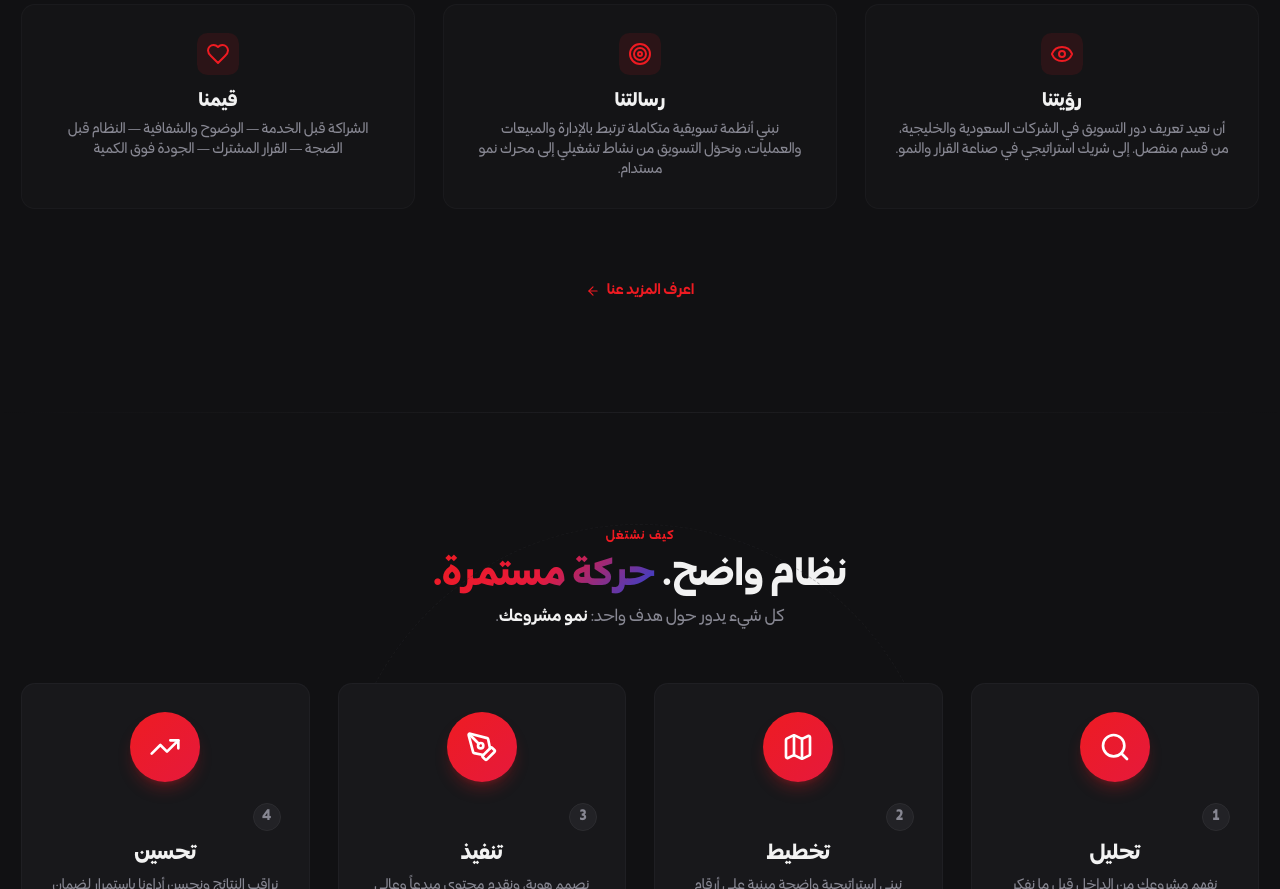
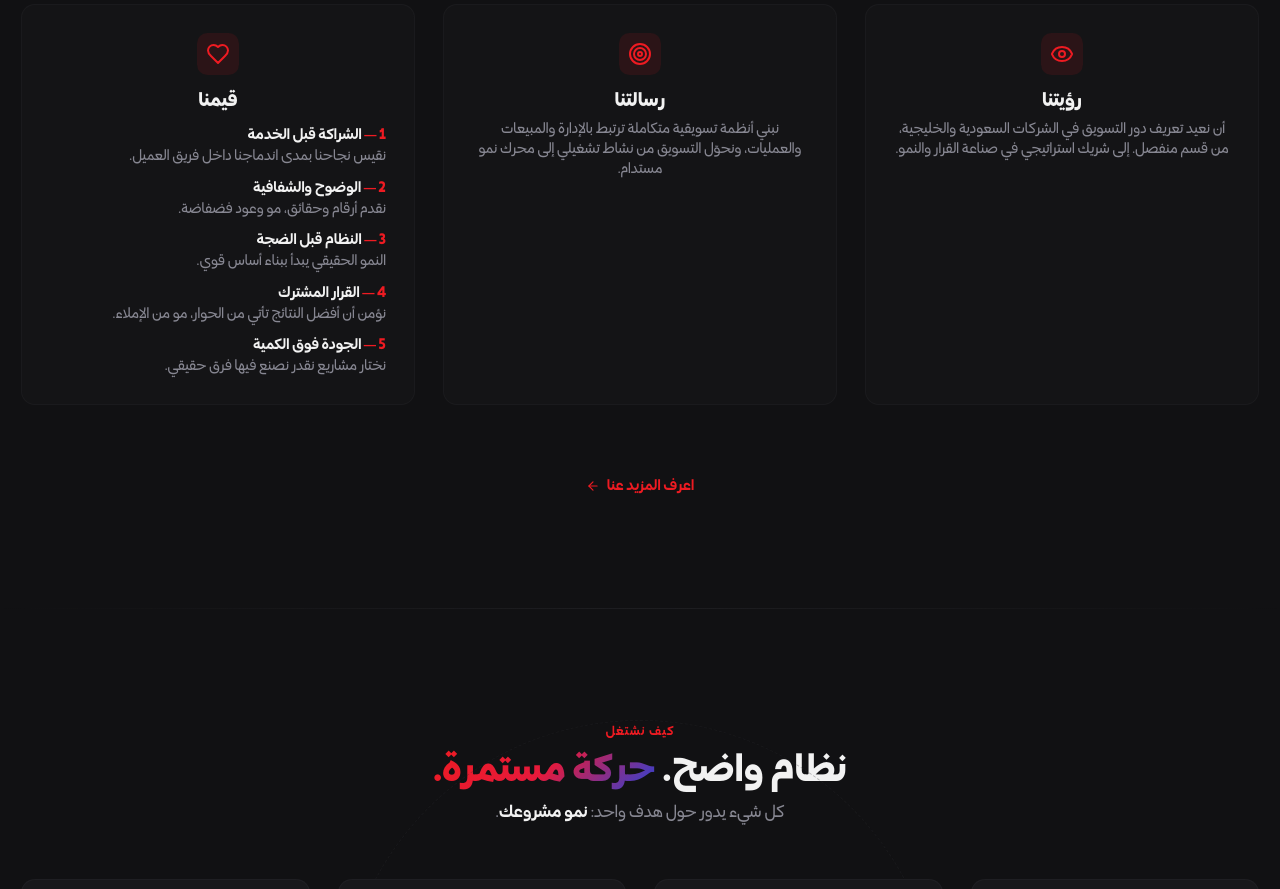
Before and after one commit to sifyacine/Rab3i, a React (Vite) app: page / in a window 1280 px wide. Shown: the part 1700-2589 px from the top of the page. Built offline with nearby package versions, Linux system fonts and the light colour scheme; no server answers; the database is empty; the HTML template or start-up script is replaced by a standard one.

Commit message:
Fix AboutPreview values to match content.md (numbered list)

```diff
--- a/src/components/home/AboutPreview.tsx
+++ b/src/components/home/AboutPreview.tsx
@@ -79,11 +79,34 @@ const AboutPreview = () => (
           <div className="w-12 h-12 rounded-xl bg-primary/10 text-primary flex items-center justify-center mx-auto mb-4">
             <Heart size={24} />
           </div>
-          <h3 className="text-lg font-bold text-foreground mb-2">قيمنا</h3>
-          <p className="text-sm text-muted-foreground leading-relaxed">
-            الشراكة قبل الخدمة — الوضوح والشفافية — النظام قبل الضجة —
-            القرار المشترك — الجودة فوق الكمية
-          </p>
+          <h3 className="text-lg font-bold text-foreground mb-4">قيمنا</h3>
+          <div className="space-y-4 text-sm text-muted-foreground text-start">
+            <div>
+              <span className="text-primary font-bold">1 — </span>
+              <span className="font-semibold text-foreground">الشراكة قبل الخدمة</span>
+              <p className="mt-1">نقيس نجاحنا بمدى اندماجنا داخل فريق العميل.</p>
+            </div>
+            <div>
+              <span className="text-primary font-bold">2 — </span>
+              <span className="font-semibold text-foreground">الوضوح والشفافية</span>
+              <p className="mt-1">نقدم أرقام وحقائق، مو وعود فضفاضة.</p>
+            </div>
+            <div>
+              <span className="text-primary font-bold">3 — </span>
+              <span className="font-semibold text-foreground">النظام قبل الضجة</span>
+              <p className="mt-1">النمو الحقيقي يبدأ ببناء أساس قوي.</p>
+            </div>
+            <div>
+              <span className="text-primary font-bold">4 — </span>
+              <span className="font-semibold text-foreground">القرار المشترك</span>
+              <p className="mt-1">نؤمن أن أفضل النتائج تأتي من الحوار، مو من الإملاء.</p>
+            </div>
+            <div>
+              <span className="text-primary font-bold">5 — </span>
+              <span className="font-semibold text-foreground">الجودة فوق الكمية</span>
+              <p className="mt-1">نختار مشاريع نقدر نصنع فيها فرق حقيقي.</p>
+            </div>
+          </div>
         </ScrollReveal>
       </div>
 
```
Also changed, not shown: .sisyphus/ralph-loop.local.md.
